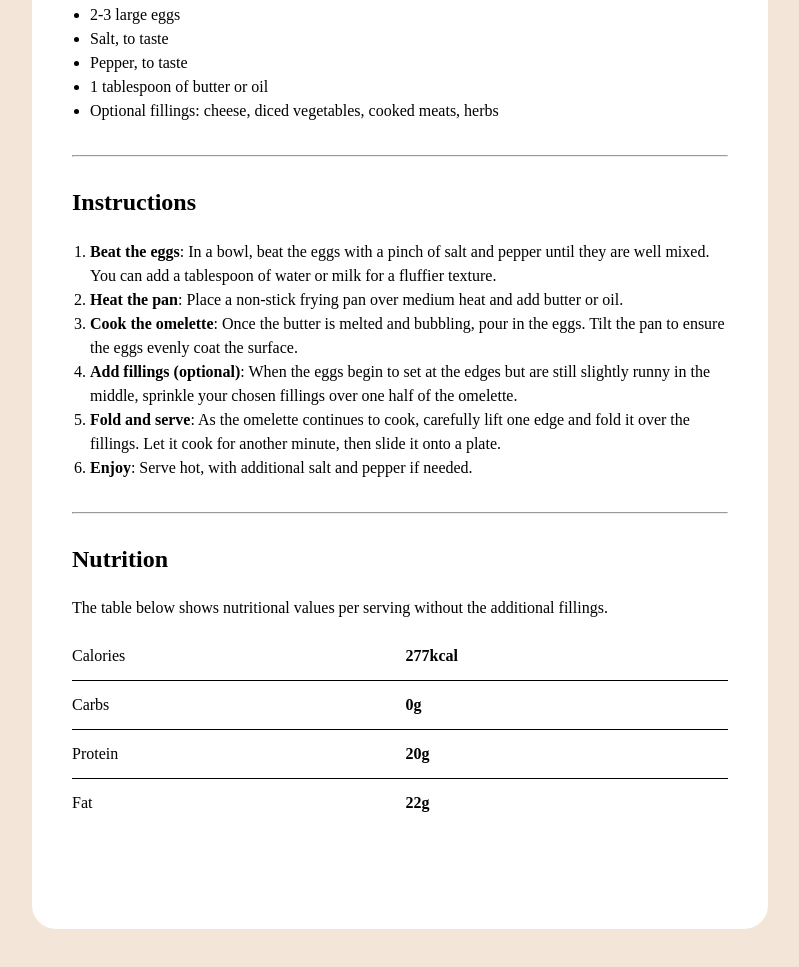
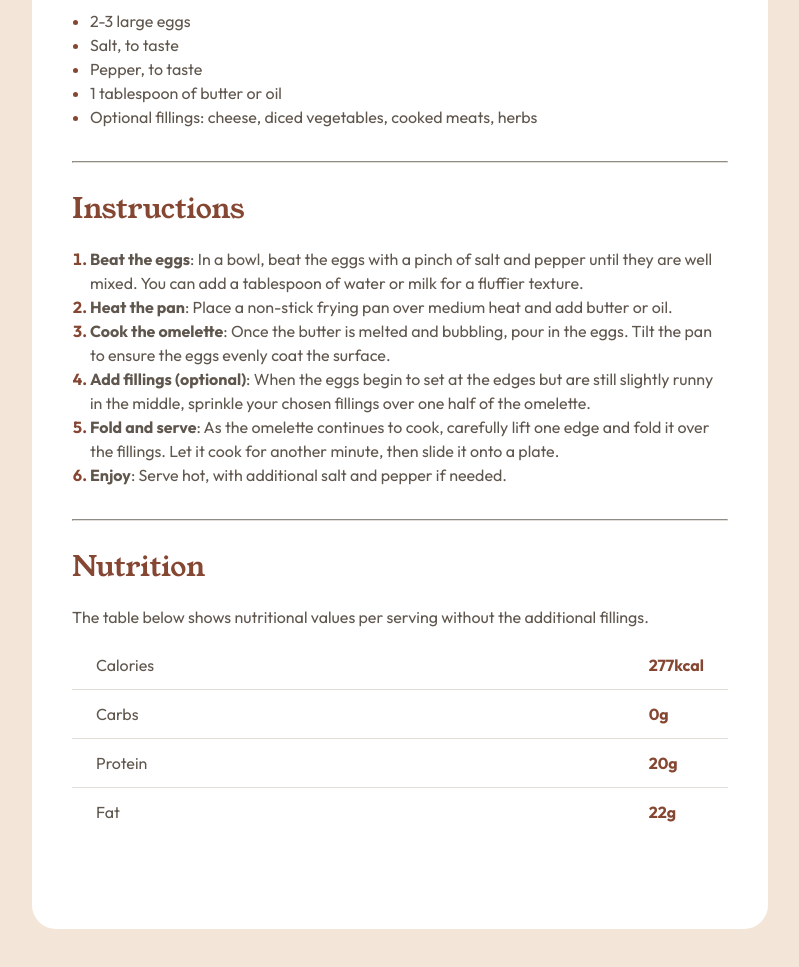
Before and after one commit to adamwhitehouse95/recipe-page, a plain HTML site: page index.html in a window 1280 px wide. Shown: the part 899-1866 px from the top of the page, without its empty margins (240-1039 px from the left). Drawn offline with Linux system fonts and the light colour scheme.

Commit message:
Added fonts, font-sizes, colors

```diff
--- a/index.css
+++ b/index.css
@@ -1,3 +1,11 @@
+@font-face {
+    font-family: Outfit;
+    src: url(./assets/fonts/outfit/Outfit-VariableFont_wght.ttf);
+}
+@font-face {
+    font-family: Youngserif;
+    src: url(./assets/fonts/young-serif/YoungSerif-Regular.ttf);
+}
 *,
 *::before,
 *::after {
@@ -20,6 +28,9 @@ body {
   min-height: 100svh;
   line-height: 1.5;
   background-color: #f3e5d7;
+  color: #5f564d;
+  font-family: Outfit;
+  font-weight: normal;
 }
 h1, h2, h3, h4,
 button, input, label {
@@ -96,6 +107,7 @@ img {
 .prep-time {
     margin: 32px 0;
     padding: 24px;
+    background-color: #fff7fb;
 }
 .prep-time h3 {
     margin-bottom: 16px;
@@ -110,7 +122,7 @@ img {
     margin: 32px 0;
 }
 .nutrition {
-    margin-top: 32px;;
+    margin-top: 32px;
 }
 .nutrition p {
     margin: 24px 0 12px 0;
@@ -118,15 +130,50 @@ img {
 li {
     margin-left: -22px;
 }
+.prep-time li::marker {
+    color: #7a284e
+}
+ol > li::marker {
+    font-weight: bold;
+}
+.ingredients li::marker, .instructions li::marker {
+    color: #854632;
+}
 table {
     border-collapse: collapse;
     border-style: hidden;
 }
 table tr {
-    border: 1px solid black;
+    border: 1px solid #e3ddd7;
 }
 td {
-    padding: 12px 0;
-    padding-right: 270px;
+    padding: 12px 24px;
     width: 100%;
 }
+h1 {
+    color: #312e2c;
+    font-size: 2.5rem;
+    line-height: 100%;
+    font-family: Youngserif;
+    font-weight: normal;
+}
+h2 {
+    color: #854632;
+    font-size: 1.75rem;
+    line-height: 100%;
+    font-family: Youngserif;
+    font-weight: normal;
+}
+h3 {
+    font-family: Outfit;
+    font-weight: 600;
+    font-size: 1.25rem;
+    line-height: 100%;
+    color: #7a284e;
+}
+.table-bold {
+    color: #854632
+}
+hr {
+    border-color: #e3ddd7;
+}
--- a/index.html
+++ b/index.html
@@ -50,20 +50,20 @@
           <p>The table below shows nutritional values per serving without the additional fillings.</p>
           <table>
             <tr>
-              <td class="macro">Calories</td>
-              <td><strong>277kcal</strong></td>
+              <td>Calories</td>
+              <td class="table-bold"><strong>277kcal</strong></td>
             </tr>
             <tr>
-              <td class="macro">Carbs</td>
-              <td><strong>0g</strong></td>
+              <td>Carbs</td>
+              <td class="table-bold"><strong>0g</strong></td>
             </tr>
             <tr>
-              <td class="macro">Protein</td>
-              <td><strong>20g</strong></td>
+              <td>Protein</td>
+              <td class="table-bold"><strong>20g</strong></td>
             </tr>
             <tr>
-              <td class="macro">Fat</td>
-              <td><strong>22g</strong></td>
+              <td>Fat</td>
+              <td class="table-bold"><strong>22g</strong></td>
             </tr>
           </table>
         </div>
```
